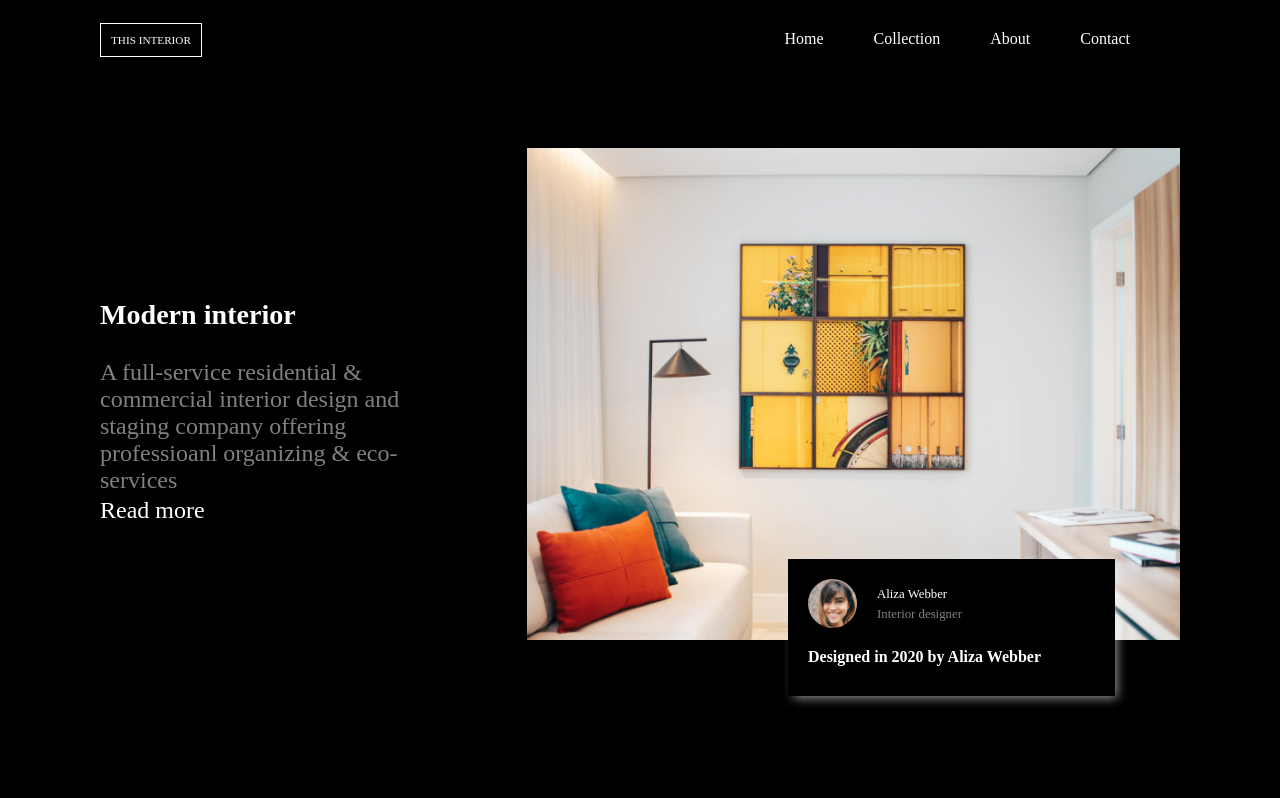
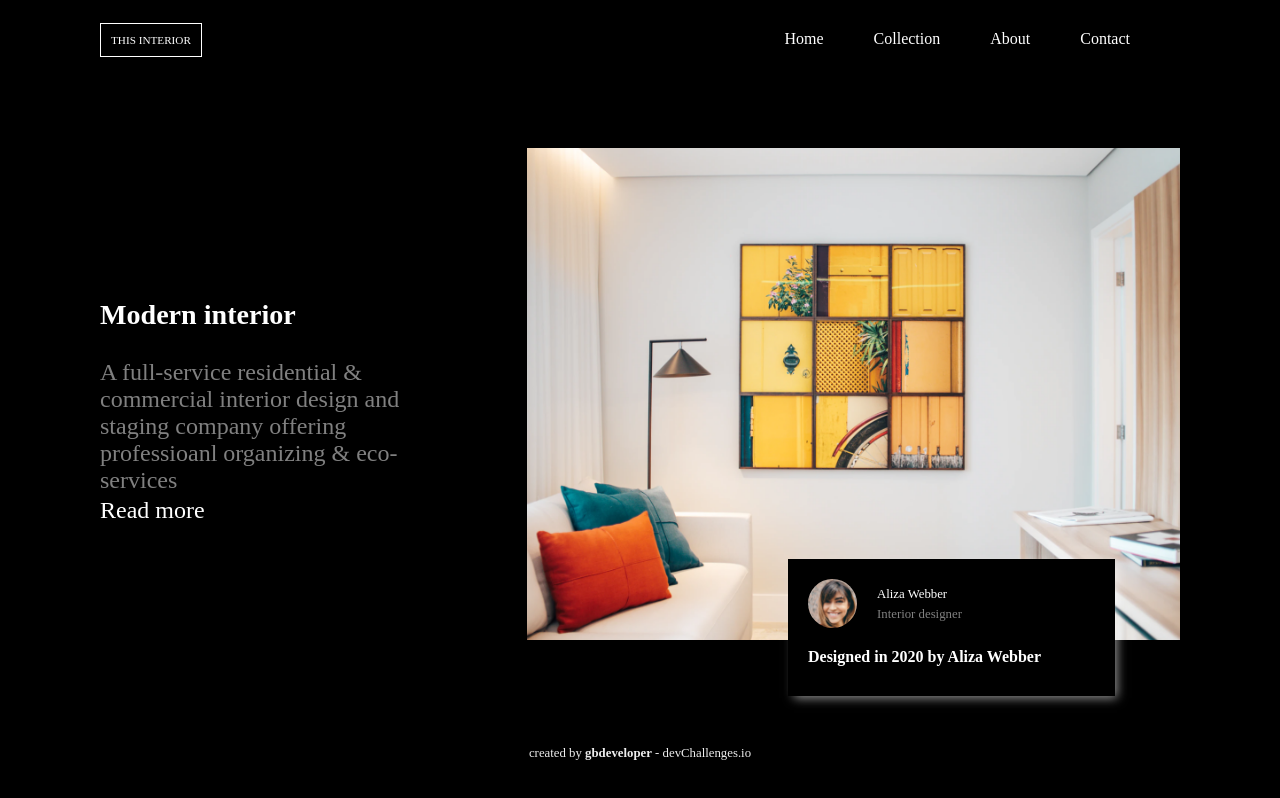
Before and after one commit to ProjectXfire/devChallenges_Interior_consultant, a plain HTML site: page index.html in a window 1280 px wide. Drawn offline with Linux system fonts and the light colour scheme.

Commit message:
adding footer

```diff
--- a/index.html
+++ b/index.html
@@ -63,6 +63,7 @@
         </div>
       </section>
     </section>
+    <footer>created by <strong>gbdeveloper</strong> - devChallenges.io</footer>
     <section id="sidebar" class="sidebar">
       <span class="material-icons icon" onclick="hideSidebar()">close</span>
       <ul class="menu">
--- a/style.css
+++ b/style.css
@@ -5,6 +5,7 @@ body {
 }
 
 .body {
+  height: auto;
   margin-top: 30px;
   margin-left: 60px;
   margin-right: 60px;
@@ -165,6 +166,13 @@ p:nth-child(2) {
   margin-right: 0px;
 }
 
+footer {
+  color: #eeeeee;
+  margin-top: 100px;
+  font-size: 0.8rem;
+  text-align: center;
+}
+
 .sidebarShowAnimation {
   animation-name: showSidebar;
   animation-duration: 0.5s;
```
